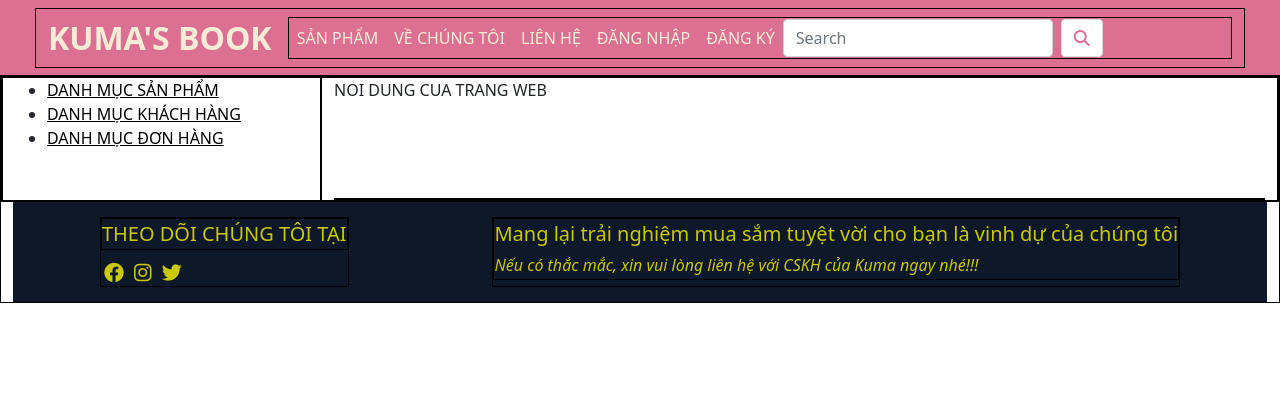
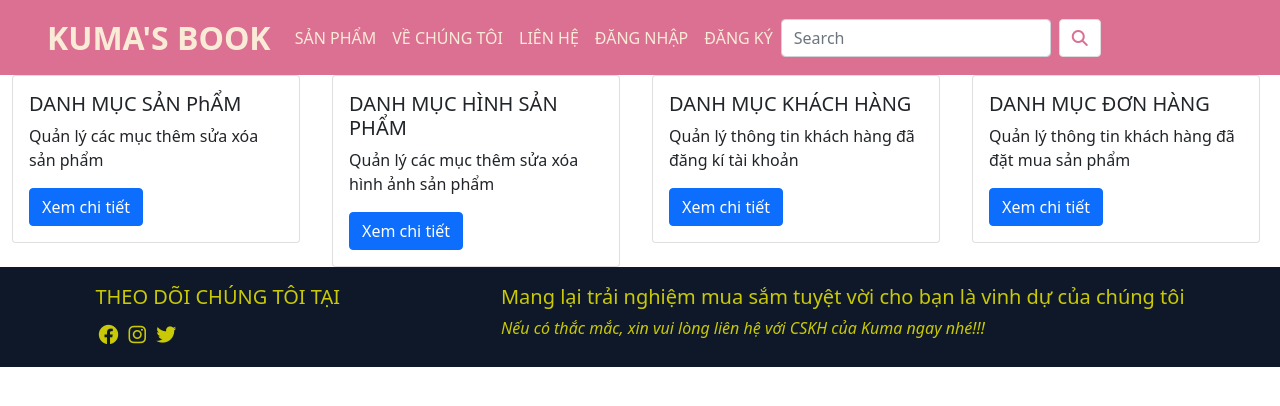
Before and after one commit to VoThiAnhThu/ct258-tmdt, a PHP site: page /backend/dashboard.php in a window 1280 px wide. Shown: the top 406 px of the page. Run offline with PHP 8.4, Linux system fonts and the light colour scheme; some libraries are stand-ins or nearby versions.

Commit message:
Update dashboard.php 11/10

```diff
--- a/backend/dashboard.php
+++ b/backend/dashboard.php
@@ -5,11 +5,7 @@
     <meta charset="UTF-8">
     <meta name="viewport" content="width=device-width, initial-scale=1.0">
     <title>Document</title>
-    <style>
-        div {
-            border: 1px solid black;
-        }
-    </style>
+
 
     <?php
     include_once __DIR__ . '/layouts/style.php';
@@ -21,21 +17,45 @@
     ?>
 
     <div class="container-fluid">
-        <div class="row">
-            <div class="col-md-3">
-        <?php
-        include_once __DIR__ . '/layouts/sidebar.php';
-        ?>
+            <div class="row">
+                <div class="col">
+                    <div class="card" style="width: 18rem;">
+                        <div class="card-body">
+                            <h5 class="card-title">DANH MỤC SẢN PhẨM</h5>
+                            <p class="card-text">Quản lý các mục thêm sửa xóa sản phẩm</p>
+                            <a href="/ct258-tmdt/backend/sanpham/index.php" class="btn btn-primary">Xem chi tiết</a>
+                        </div>
+                    </div>
+                </div>
+                <div class="col">
+                    <div class="card" style="width: 18rem;">
+                        <div class="card-body">
+                            <h5 class="card-title">DANH MỤC HÌNH SẢN PHẨM</h5>
+                            <p class="card-text">Quản lý các mục thêm sửa xóa hình ảnh sản phẩm</p>
+                            <a href="/ct258-tmdt/backend/hinhsanpham/index.php" class="btn btn-primary">Xem chi tiết</a>
+                        </div>
+                    </div>
+                </div>
+                <div class="col">
+                    <div class="card" style="width: 18rem;">
+                        <div class="card-body">
+                            <h5 class="card-title">DANH MỤC KHÁCH HÀNG</h5>
+                            <p class="card-text">Quản lý thông tin khách hàng đã đăng kí tài khoản</p>
+                            <a href="//ct258-tmdt/backend/khachhang/index.php"" class="btn btn-primary">Xem chi tiết</a>
+                        </div>
+                    </div>
+                </div>
+                <div class="col">
+                    <div class="card" style="width: 18rem;">
+                        <div class="card-body">
+                            <h5 class="card-title">DANH MỤC ĐƠN HÀNG</h5>
+                            <p class="card-text">Quản lý thông tin khách hàng đã đặt mua sản phẩm</p>
+                            <a href="/ct258-tmdt/backend/donhang/index.php"" class="btn btn-primary">Xem chi tiết</a>
+                        </div>
+                    </div>
+                </div>
             </div>
-            <div class="col-md-9">
-            NOI DUNG CUA TRANG WEB
-
-            <br><br><br><br><br>
-
-            <div id="editor"></div>
-
-            </div>
-        </div>
+    </div>
 
     <?php
     include_once __DIR__ . '/layouts/footer.php';
@@ -45,13 +65,7 @@
     include_once __DIR__ . '/layouts/script.php';
     ?>
 
-    <script>
-        ClassicEditor
-            .create( document.querySelector( '#editor' ) )
-            .catch( error => {
-                console.error( error );
-            } );
-    </script>
+
 
 </body>
 </html>
```
